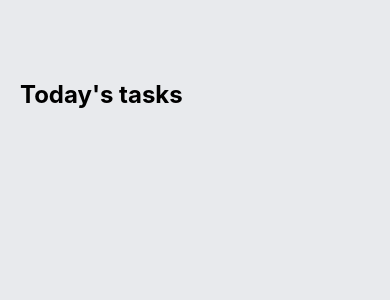
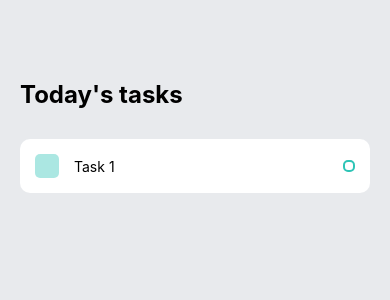
Before and after one commit to PolyanaBalotin/TodoList-ReactNative, a React Native app: screen / in a window 390 px wide. Shown: the top 300 px of the page. Built offline with nearby package versions, Linux system fonts and the light colour scheme.

Commit message:
feat: task component

```diff
--- a/App.js
+++ b/App.js
@@ -1,5 +1,5 @@
-import { StatusBar } from 'expo-status-bar';
 import { StyleSheet, Text, View } from 'react-native';
+import Tasks from './components/Tasks';
 
 export default function App() {
   return (
@@ -9,7 +9,7 @@ export default function App() {
         <Text style={styles.sectionTitle}>Today's tasks</Text>
 
         <View style={styles.items}>
-
+          <Tasks text={'Task 1'} />
         </View>
 
       </View>
@@ -30,5 +30,7 @@ const styles = StyleSheet.create({
     fontSize: 24,
     fontWeight: 'bold',
   },
-  items: {},
+  items: {
+    marginTop: 30,
+  },
 });
--- /dev/null
+++ b/components/Tasks.js
@@ -0,0 +1,52 @@
+import React from 'react';
+import { View, Text, StyleSheet, TouchableOpacity } from 'react-native';
+
+const Tasks = (props) => {
+
+  return (
+    <View style={styles.items}>
+      <View style={styles.itemLeft}>
+        <TouchableOpacity style={styles.square}></TouchableOpacity>
+      <Text style={styles.itemText}>{props.text}</Text>
+      </View>
+      <View style={styles.circular}></View>
+    </View>
+  )
+}
+
+const styles = StyleSheet.create({
+  items: {
+    backgroundColor: '#FFF',
+    padding: 15,
+    borderRadius: 10,
+    flexDirection: 'row',
+    alignItems: 'center',
+    justifyContent: 'space-between',
+    marginBottom: 20,
+  },
+  itemLeft: {
+    flexDirection: 'row',
+    alignItems: 'center',
+    flexWrap: 'wrap',
+  },
+  square: {
+    width: 24,
+    height: 24,
+    backgroundColor: '#2EC4B6',
+    opacity: 0.4,
+    borderRadius: 5,
+    marginRight: 15,
+  },
+  itemText: {
+    maxWidth: '80%',
+  },
+  circular: {
+    width: 12,
+    height: 12,
+    borderColor: '#2EC4B6',
+    borderWidth: 2,
+    borderRadius: 5,
+  },
+});
+
+export default Tasks;
```
